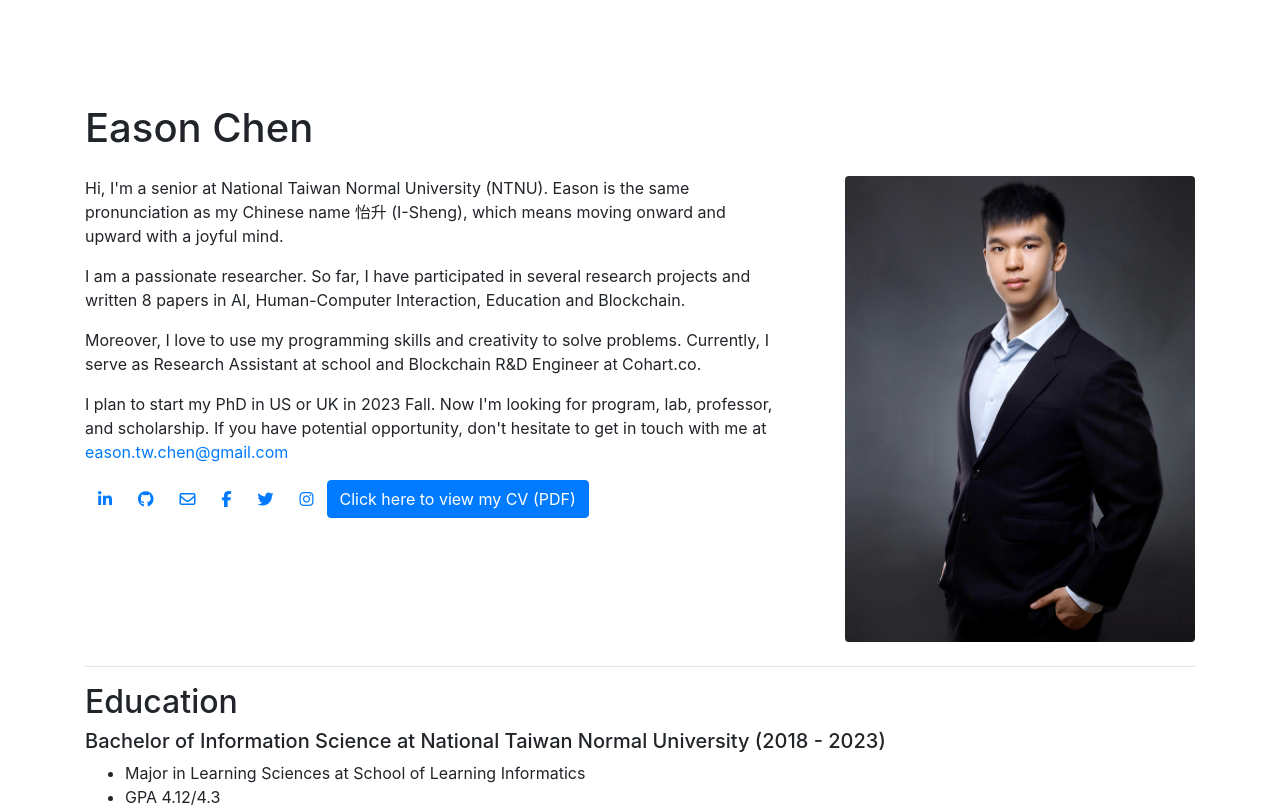
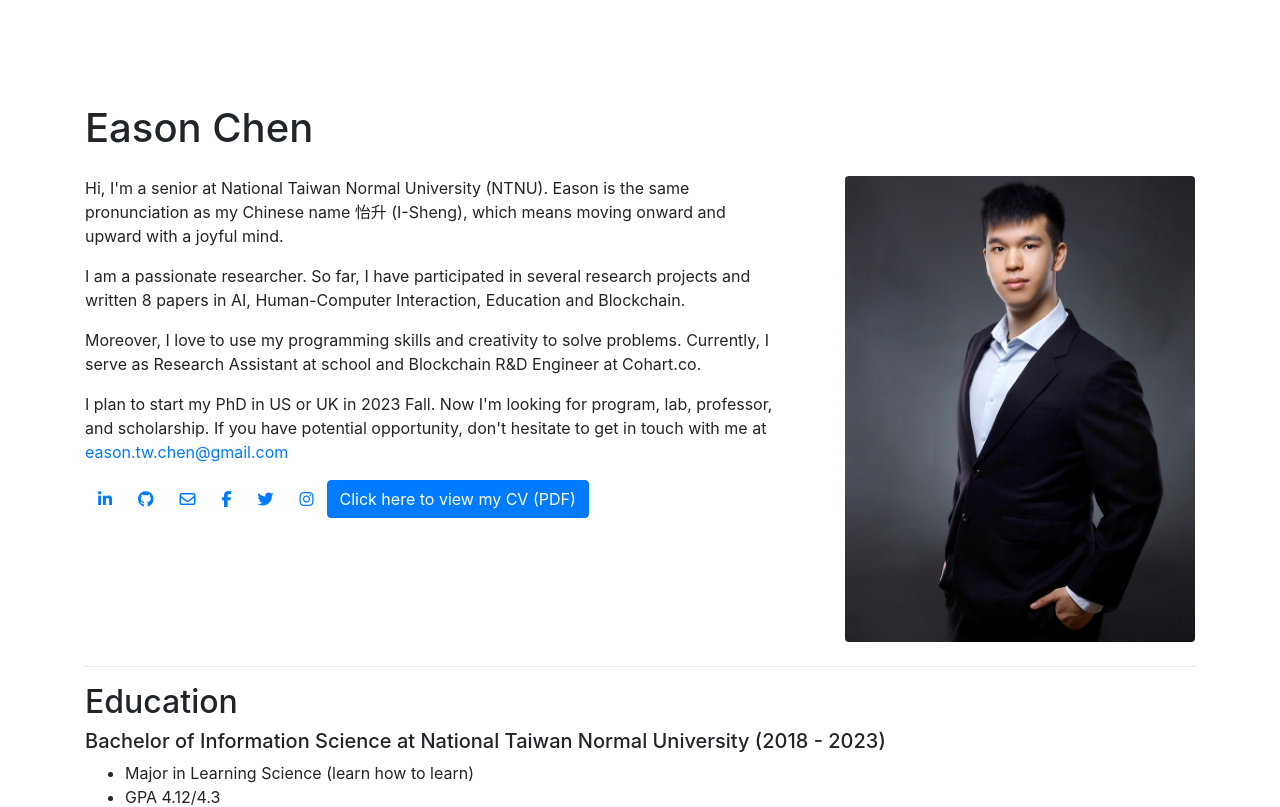
Before and after one commit to EasonC13/CV_Academic, a Nuxt app: page / in a window 1280 px wide. Shown: the top 807 px of the page. Built offline with nearby package versions, Linux system fonts and the light colour scheme.

Commit message:
update: education

```diff
--- a/components/Education.vue
+++ b/components/Education.vue
@@ -6,7 +6,7 @@
 				<h3 class="h5">Bachelor of Information Science at National Taiwan Normal University (2018 - 2023)</h3>
         <ul>
 					<!-- <li>2018 - 2023 (Excepted)</li> -->
-					<li>Major in Learning Sciences at School of Learning Informatics</li>
+					<li>Major in Learning Science (learn how to learn)</li>
 					<li>GPA 4.12/4.3</li>
 				</ul>
 			</div>
```
